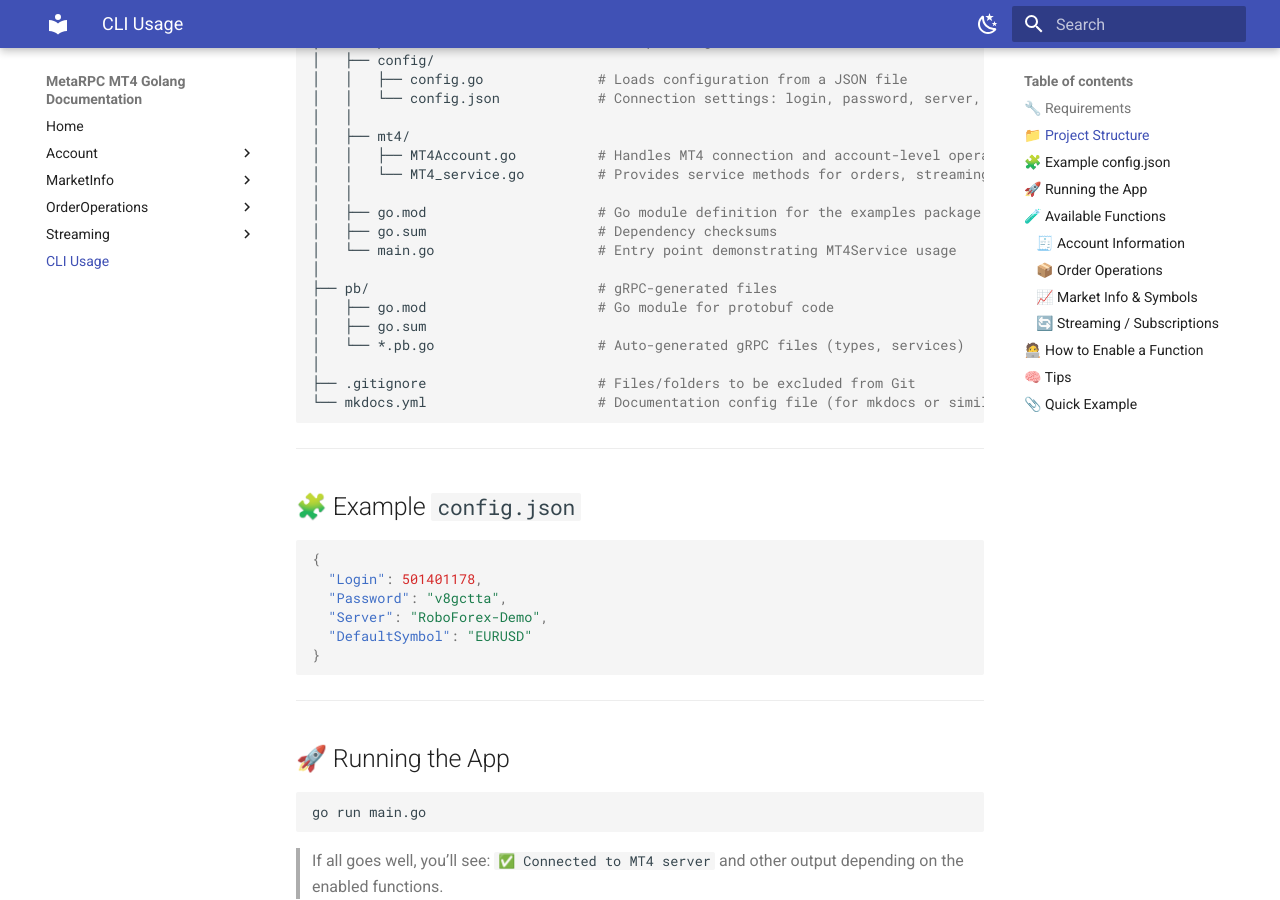
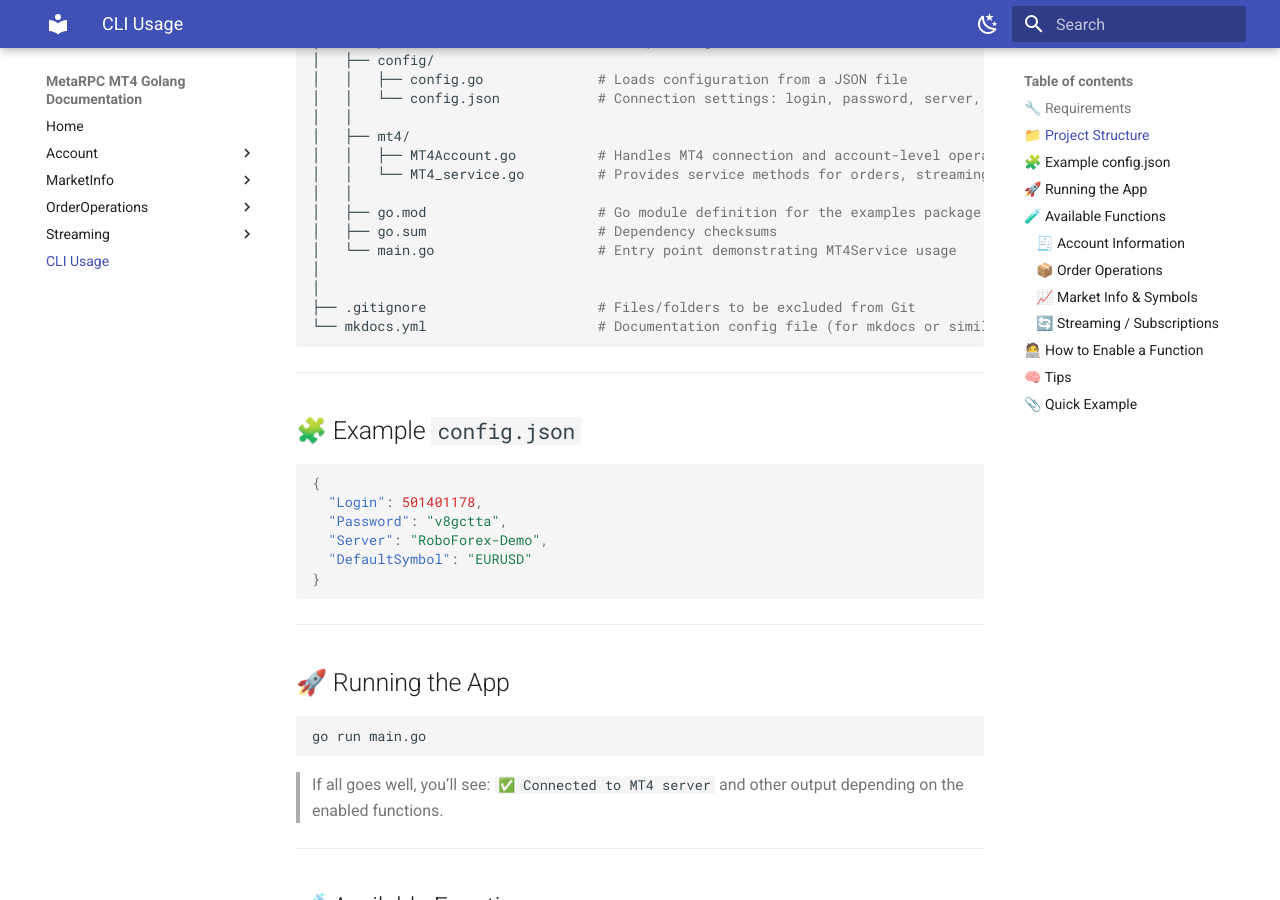
Before and after one commit to MetaRPC/GoMT4, an MkDocs documentation site: the page built from docs/cli_usage.md, in a window 1280 px wide and 900 px high, scrolled down 732 px. Built offline with MkDocs 1.6.1 and Material for MkDocs 9.7.7, drawn with Linux system fonts in a browser that asks for light colours.

Commit message:
Update cli_usage.md

```diff
--- a/docs/cli_usage.md
+++ b/docs/cli_usage.md
@@ -32,10 +32,6 @@ GoMT4/
 │   ├── go.sum                     # Dependency checksums
 │   └── main.go                    # Entry point demonstrating MT4Service usage
 │
-├── pb/                            # gRPC-generated files
-│   ├── go.mod                     # Go module for protobuf code
-│   ├── go.sum
-│   └── *.pb.go                    # Auto-generated gRPC files (types, services)
 │
 ├── .gitignore                     # Files/folders to be excluded from Git
 └── mkdocs.yml                     # Documentation config file (for mkdocs or similar tools)
```
